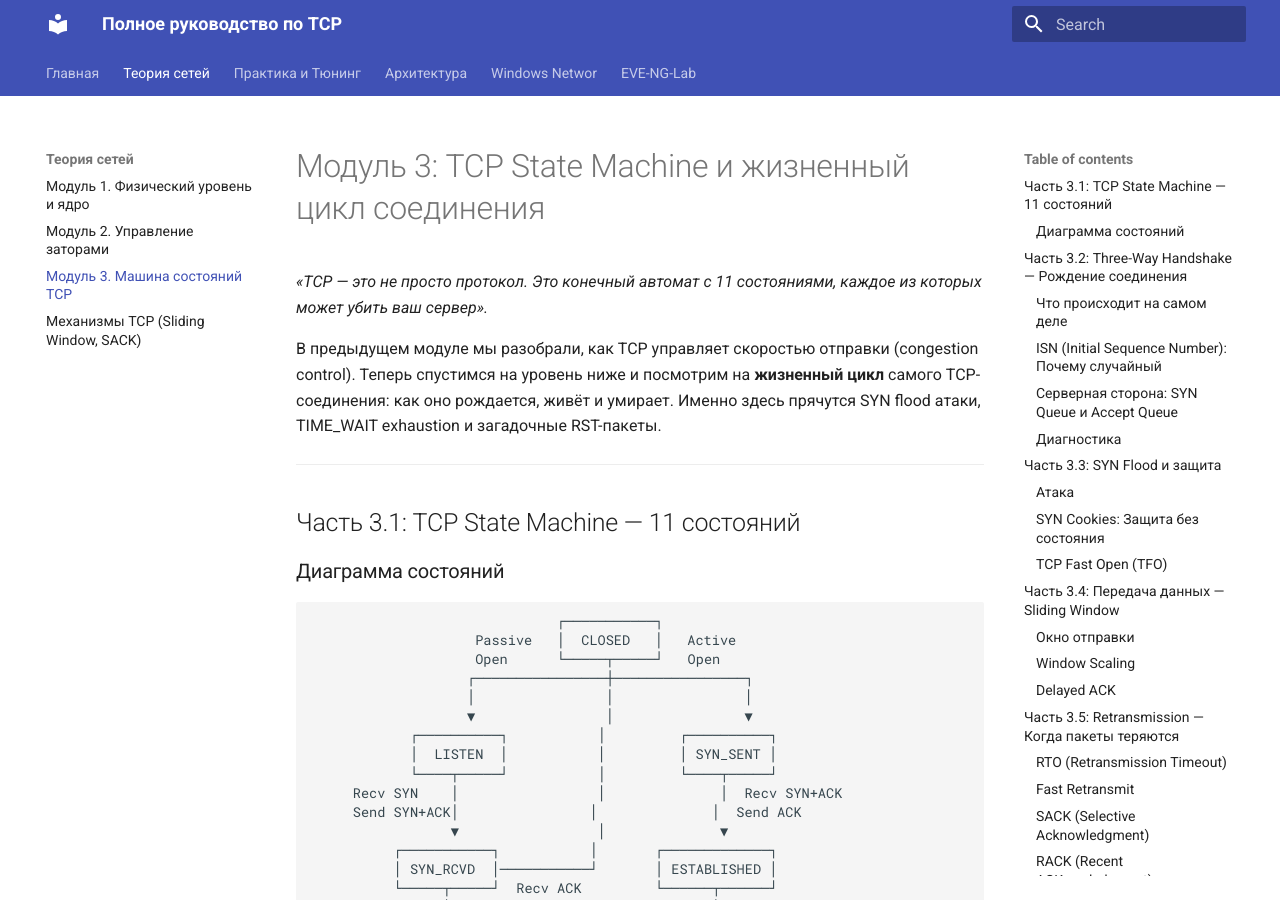
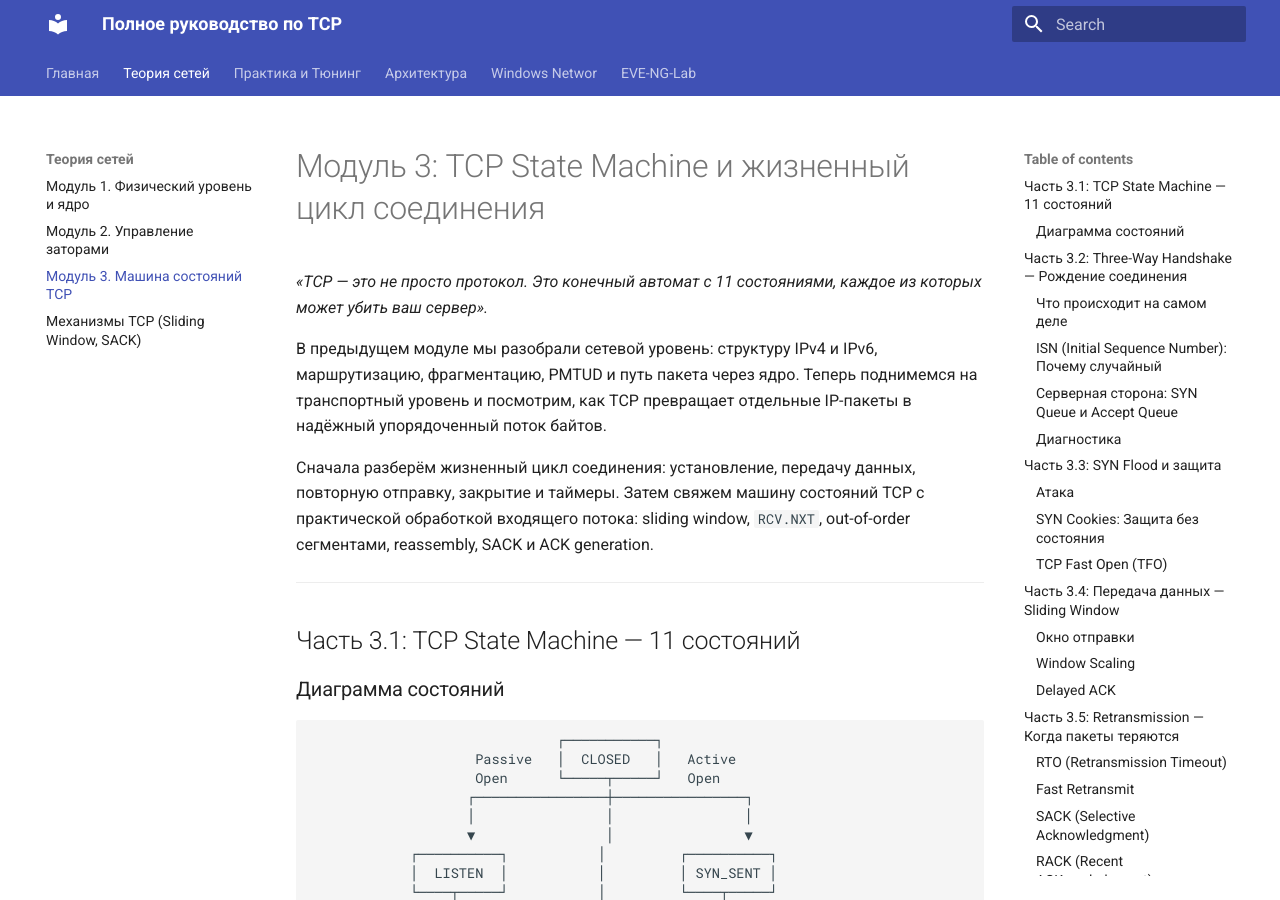
Before and after one commit to KarpenkoDima/My-TCP-Book, an MkDocs documentation site: the page built from docs/modules/Module-03-TCP-State-Machine.md, in a window 1280 px wide and 900 px high. Built offline with MkDocs 1.6.1 and Material for MkDocs 9.7.7, drawn with Linux system fonts in a browser that asks for light colours.

Commit message:
Update Module-03-TCP-State-Machine.md
Correct Intro

```diff
--- a/docs/modules/Module-03-TCP-State-Machine.md
+++ b/docs/modules/Module-03-TCP-State-Machine.md
@@ -2,7 +2,10 @@
 
 *«TCP — это не просто протокол. Это конечный автомат с 11 состояниями, каждое из которых может убить ваш сервер».*
 
-В предыдущем модуле мы разобрали, как TCP управляет скоростью отправки (congestion control). Теперь спустимся на уровень ниже и посмотрим на **жизненный цикл** самого TCP-соединения: как оно рождается, живёт и умирает. Именно здесь прячутся SYN flood атаки, TIME_WAIT exhaustion и загадочные RST-пакеты.
+В предыдущем модуле мы разобрали сетевой уровень: структуру IPv4 и IPv6, маршрутизацию, фрагментацию, PMTUD и путь пакета через ядро. Теперь поднимемся на транспортный уровень и посмотрим, как TCP превращает отдельные IP-пакеты в надёжный упорядоченный поток байтов.
+
+Сначала разберём жизненный цикл соединения: установление, передачу данных, повторную отправку, закрытие и таймеры. Затем свяжем машину состояний TCP с практической обработкой входящего потока: sliding window, `RCV.NXT`, out-of-order сегментами, reassembly, SACK и ACK generation.
+
 
 ---
 
```
